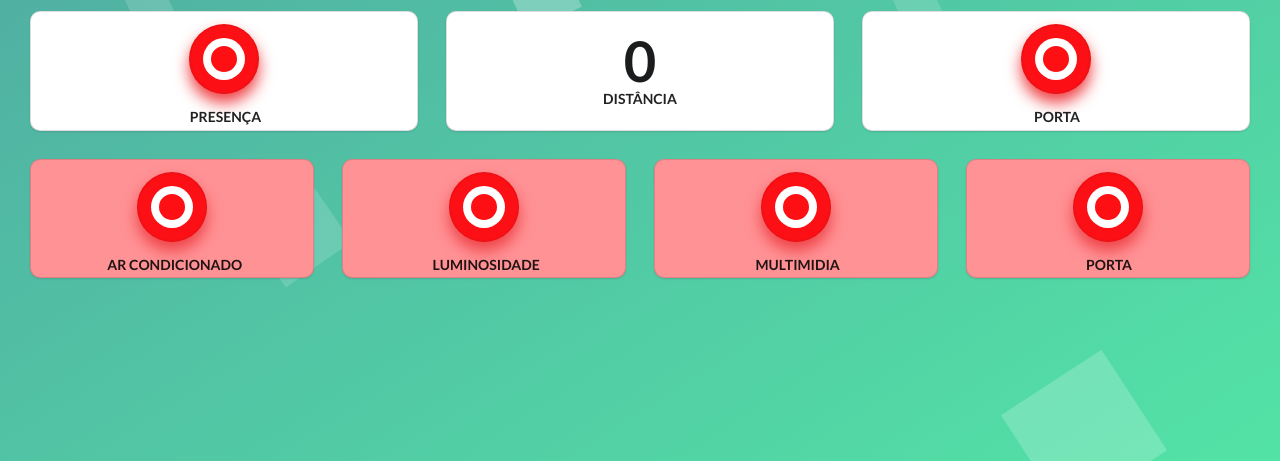
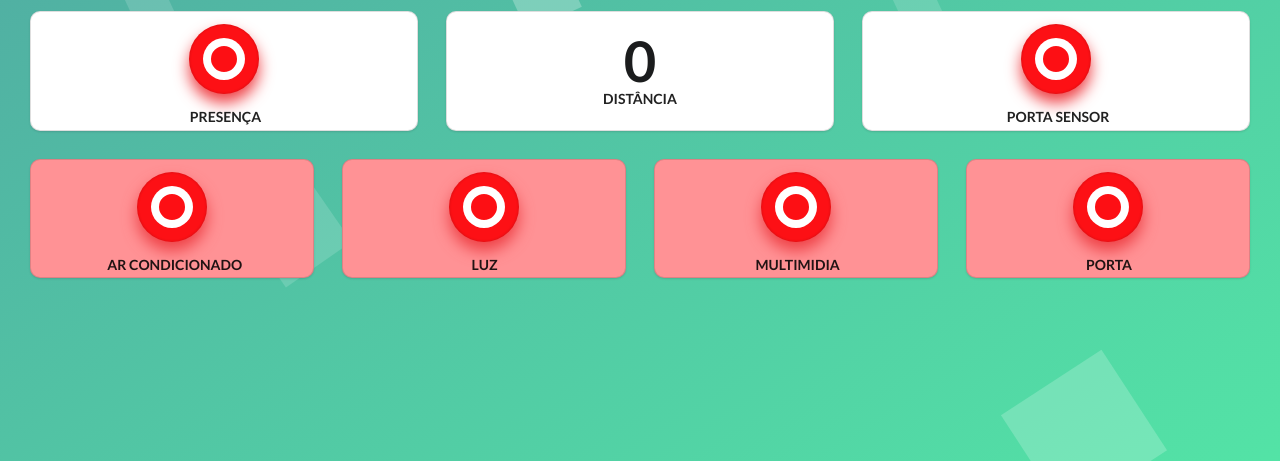
Before and after one commit to joaopinacio/dasboardBroker, a plain HTML site: page index.html in a window 1280 px wide. Shown: the part 339-800 px from the top of the page. Drawn offline with Linux system fonts and the light colour scheme; no server answers.

Commit message:
Alteração de Label

```diff
--- a/index.html
+++ b/index.html
@@ -113,7 +113,7 @@
                                 </div>
                             </div>
                             <div class="label" style="top:70%;transform: translate3d(2%, 368%, 0);">
-                                Porta
+                                Porta Sensor
                             </div>
                         </div>
                     </div>
@@ -145,7 +145,7 @@
                                 </div>
                             </div>
                             <div class="label" style="top:70%;transform: translate3d(2%, 368%, 0);">
-                                Luminosidade
+                                Luz
                             </div>
                         </div>
                     </div>
```
